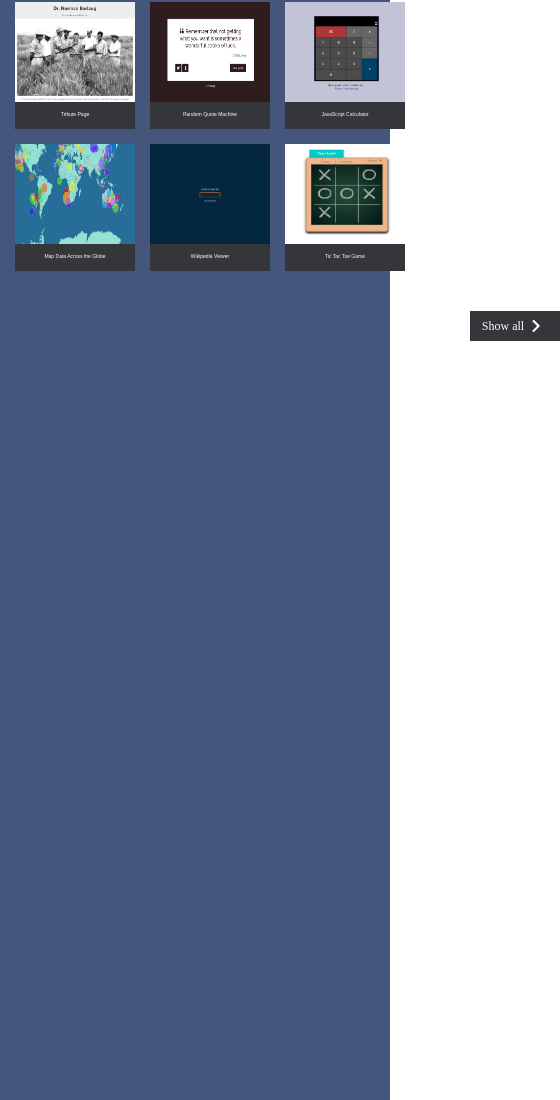
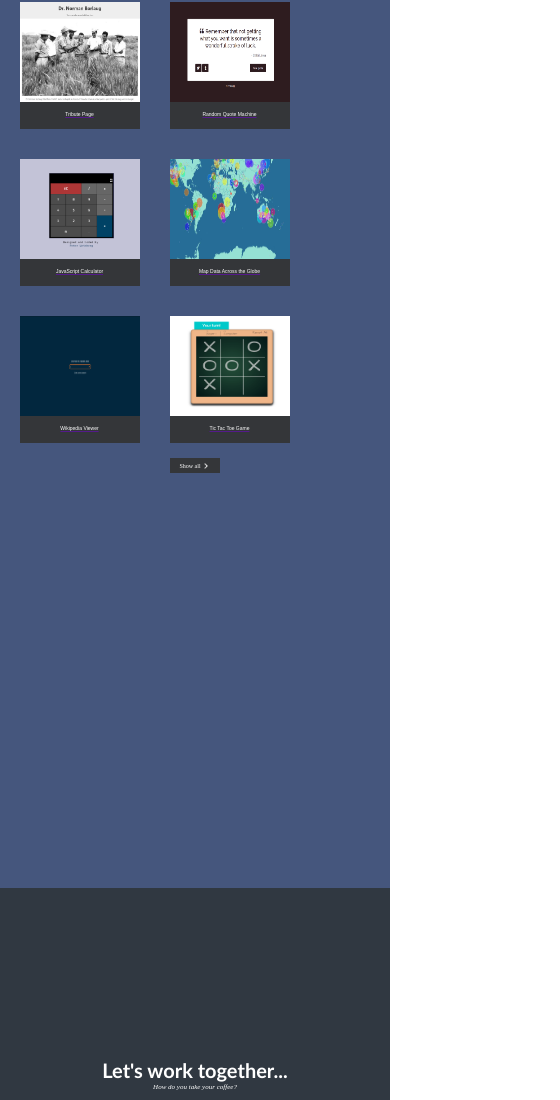
Before and after one commit to RrLSn/personalportfolio, a plain HTML site: page index.html in a window 390 px wide. Shown: the part 901-2001 px from the top of the page, 560 px wide, since content can reach past the window. Drawn offline with Linux system fonts and the light colour scheme.

Commit message:
personal

```diff
--- a/index.html
+++ b/index.html
@@ -41,9 +41,7 @@
                             <img src="./media/calc.png">
                             <figcaption>JavaScript Calculator</figcaption>
                         </a>
-                    </div>
 
-                    <div class="work-tile">
                         <a href="">
                             <img src="./media/map.jpg">
                             <figcaption>Map Data Across the Globe</figcaption>
--- a/style.css
+++ b/style.css
@@ -72,7 +72,7 @@ nav a:hover{
 
 #work{
     width: 100%;
-    height: 200vh;
+    height: 180vh;
     background-color: #45567d;
 }
 
@@ -93,19 +93,21 @@ nav a:hover{
 }
 
 .work-tile img{
-    width: 32rem;
+    width: 29rem;
     height: 30rem;
     }
 
 .work-tile{
+    width: 90%;
+    margin: 3rem auto;
     display: flex;
-    justify-content: space-between;
-    margin: 4rem 1.5rem 0 1.5rem;
+    flex-wrap: wrap;
+    gap: 3rem;
 }
 
 figcaption{
     display: flex;
-    width: 32rem;
+    width: 29rem;
     height: 5rem;
     background-color: #343639;
     color: white;
@@ -197,9 +199,6 @@ footer{
     :root {
         font-size: 10px;
        }
-       /* .head{
-        position: fixed;
-       } */
 
        nav{
         width: 32rem;
@@ -230,16 +229,30 @@ footer{
         margin-left: 5rem;
         margin-top: 0.2rem;
        }
+
+       #work{
+        height: 112vh;
+       }
+
        .work-tile{
-        display: flex;
-        justify-content: space-between;
         margin-top: 1.5rem;
-        width: 100%;
        }
 
        .work-tile img{
         width: 12rem;
         height: 10rem;
+       }
+
+       .show{
+        margin: -1.5rem auto;
+        height: 1.5rem;
+        width: 5rem;
+        font-size: 0.6rem;
+       }
+
+       .show img{
+        width: 1rem;
+        height: 1rem;
        }
 
        figcaption{
@@ -248,20 +261,12 @@ footer{
         font-size: 0.5rem;
        }
 
-       /* #work{
-        height: 100%;
-       } */
-
        #contact{
-        height: 28rem;
-       }
-
-       .contact-info{
-        padding-top: 5rem;
+        height: 42rem;
        }
 
        .contact-info h2{
-        font-size: 2.3rem;
+        font-size: 2rem;
        }
        .contact-info p{
         font-size: 0.7rem;
@@ -278,7 +283,7 @@ footer{
        }
 
        .contact-line{
-        width: 32rem;
+        margin-top: 16rem;
        }
 
        .outro{
```
